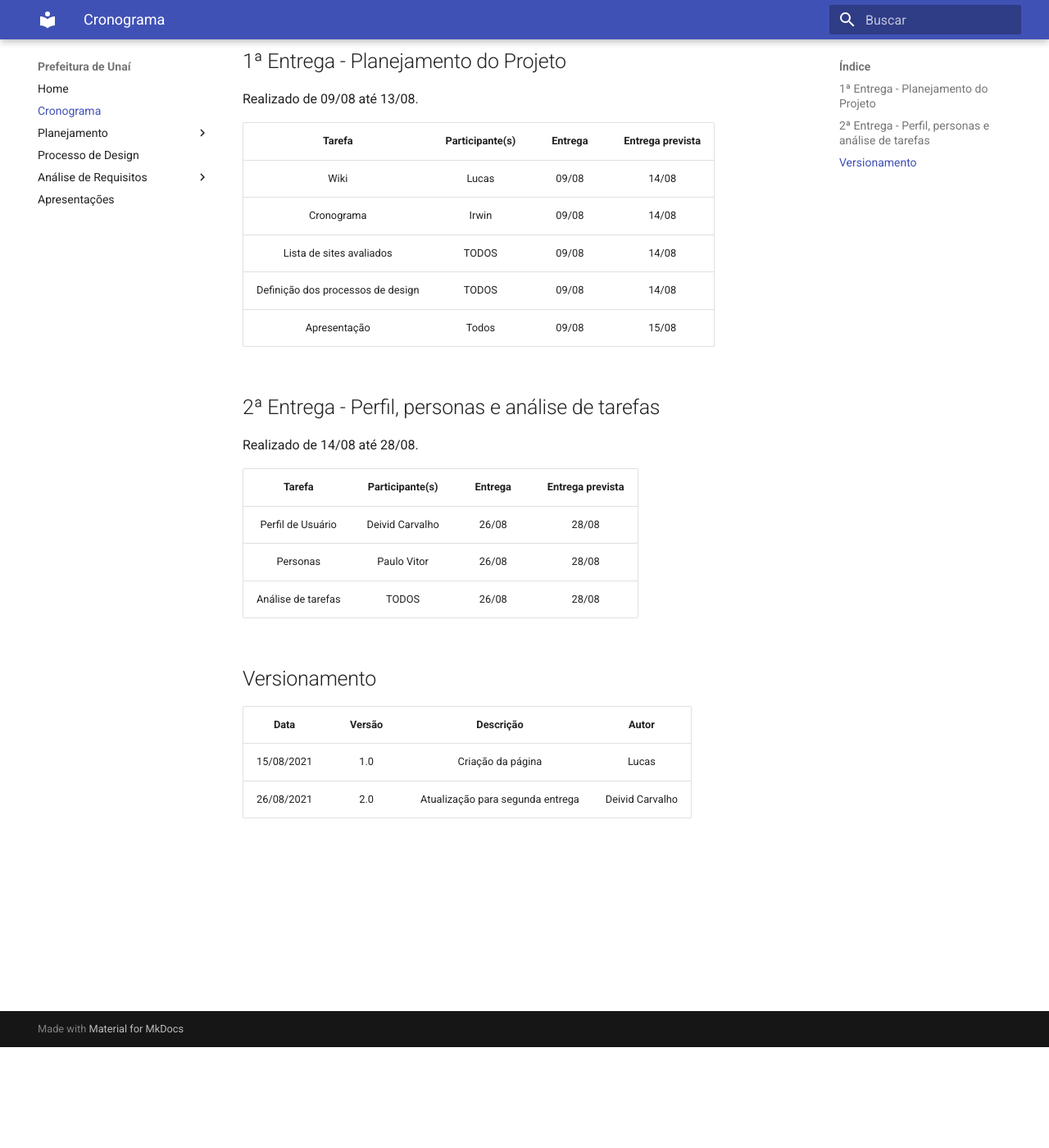
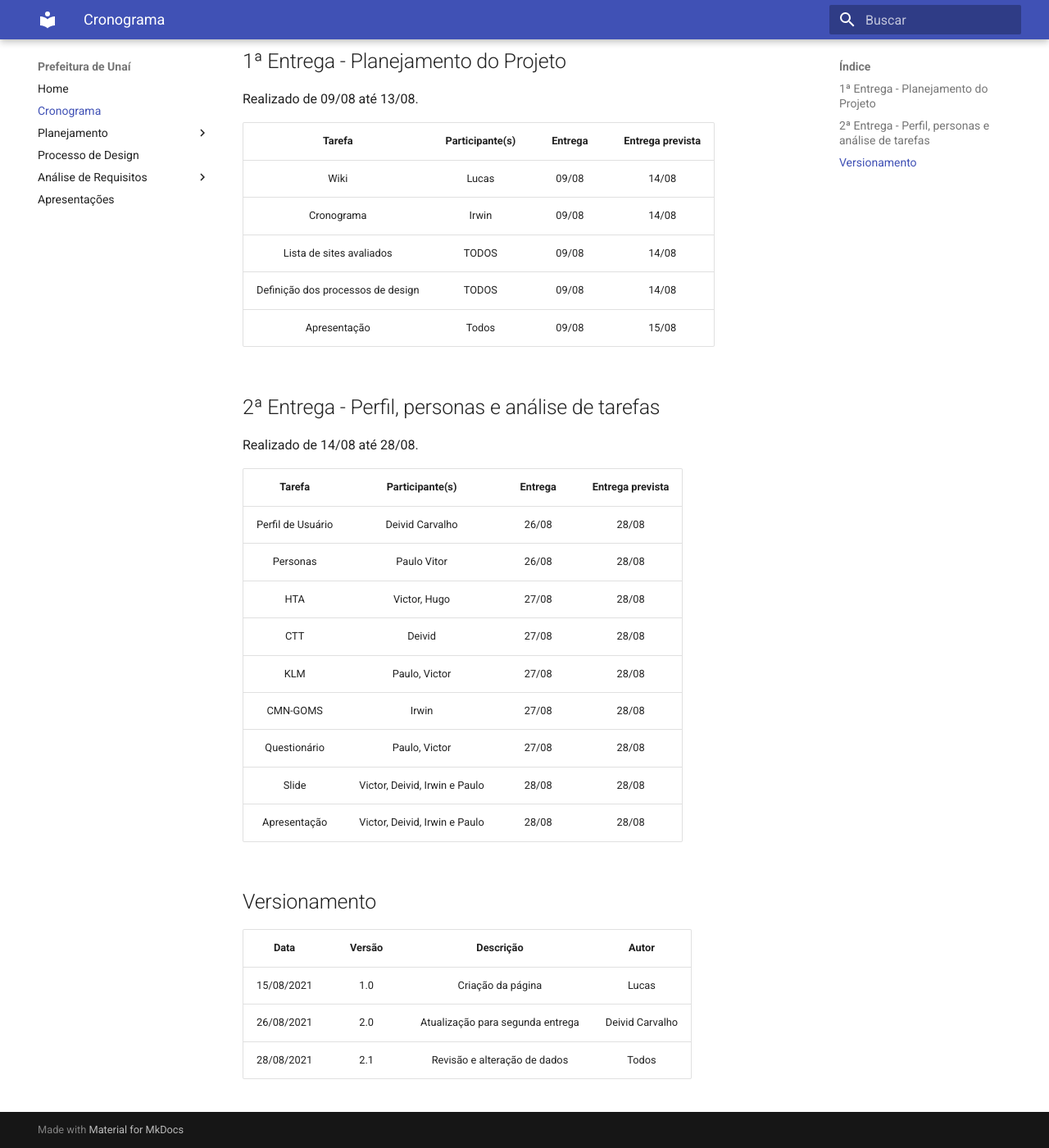
Before and after one commit to Interacao-Humano-Computador/2021.1-Prefeitura-Unai, an MkDocs documentation site: the page built from docs/cronograma.md, in a window 1280 px wide and 1400 px high, scrolled down 123 px. Shown: the whole window at 82% size. Built offline with MkDocs 1.6.1 and Material for MkDocs 9.7.7, drawn with Linux system fonts in a browser that asks for light colours.

Commit message:
Atualizando cronograma

```diff
--- a/docs/cronograma.md
+++ b/docs/cronograma.md
@@ -17,12 +17,19 @@
 
 |             Tarefa              |     Participante(s)       |Entrega|Entrega prevista|
 |:-------------------------------:|:-------------------------:|:-----:|:--------------:|
-|          Perfil de Usuário             | Deivid Carvalho        | 26/08 |     28/08      |
+|          Perfil de Usuário           |     Deivid Carvalho        | 26/08 |     28/08|      |
 |           Personas           |         Paulo Vitor       | 26/08 |     28/08      |
-|    Análise de tarefas     |         TODOS            | 26/08 |     28/08      |
+| HTA | Victor, Hugo | 27/08 | 28/08  |
+| CTT | Deivid | 27/08 | 28/08  |
+| KLM | Paulo, Victor | 27/08 | 28/08  |
+| CMN-GOMS | Irwin | 27/08 | 28/08  |
+| Questionário | Paulo, Victor | 27/08 | 28/08  |
+|Slide| Victor, Deivid, Irwin e Paulo | 28/08 | 28/08  |
+|Apresentação| Victor, Deivid, Irwin e Paulo | 28/08 | 28/08  |
 
 ## Versionamento
 | Data |Versão|         Descrição          |       Autor      |
 |:----:|:----:|:--------------------------:|:----------------:|
 | 15/08/2021 |  1.0 | Criação da página     | Lucas |
 | 26/08/2021 |  2.0 | Atualização para segunda entrega   | Deivid Carvalho |
+| 28/08/2021 |  2.1 | Revisão e alteração de dados  | Todos |
```
